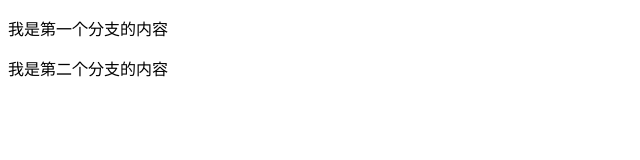
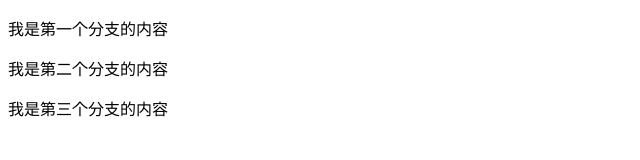
Before and after one commit to Shinedi/webstorm_test5, a plain HTML site: page index.html in a window 1280 px wide. Shown: the whole page, without its empty margins (0-640 px from the left). Drawn offline with Linux system fonts and the light colour scheme.

Commit message:
第三个分支第一次提交

```diff
--- a/index.html
+++ b/index.html
@@ -7,5 +7,6 @@
 <body>
 <p>我是第一个分支的内容</p>
 <p>我是第二个分支的内容</p>
+<p>我是第三个分支的内容</p>
 </body>
 </html>
```
